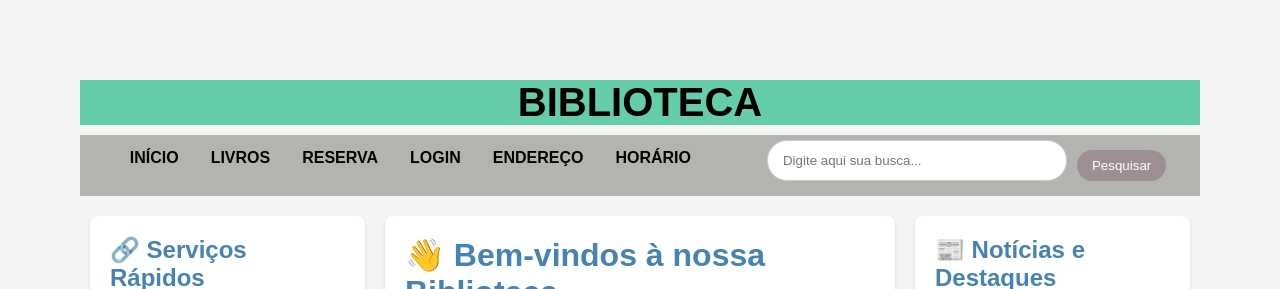
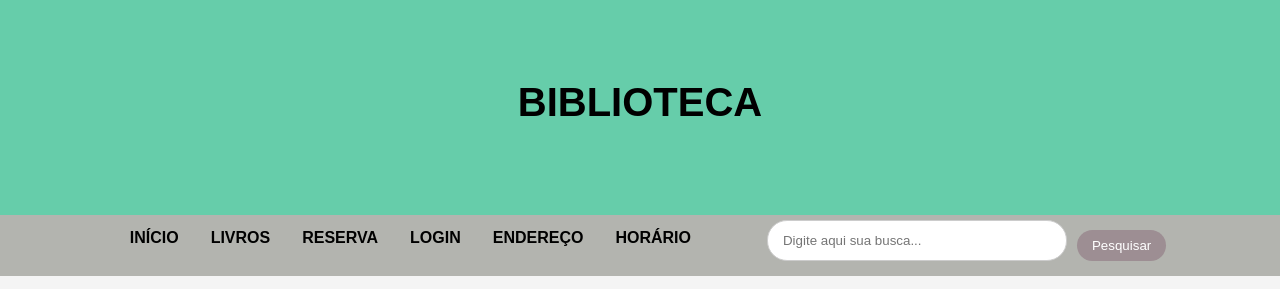
Before and after one commit to jenniferreislim-create/biblioteca, a plain HTML site: page index.html in a window 1280 px wide. Shown: the top 289 px of the page. Drawn offline with Linux system fonts and the light colour scheme.

Commit message:
Update index.html

```diff
--- a/index.html
+++ b/index.html
@@ -22,8 +22,8 @@
             --cor-secundaria: #9D8E93;
         }
         * { box-sizing: border-box; margin: 0; padding: 0; }
-        body { font-family: Arial, sans-serif; background-color: var(--cor-fundo); padding: 80px; }
-        header { background: var(--cor-header); text-align: center; }
+        body { font-family: Arial, sans-serif; background-color: var(--cor-fundo);  }
+        header { background: var(--cor-header); padding: 80px; text-align: center; }
         header h1 { color: black; font-size: 2.5em; margin-bottom: 10px; text-align: center; }
         #frmBusca { margin-bottom: 15px; display: flex; justify-content: center; gap: 10px; }
         #frmBusca input[type="text"] { padding: 8px 15px; border: 1px solid #ccc; border-radius: 20px; width: 300px; }
```
